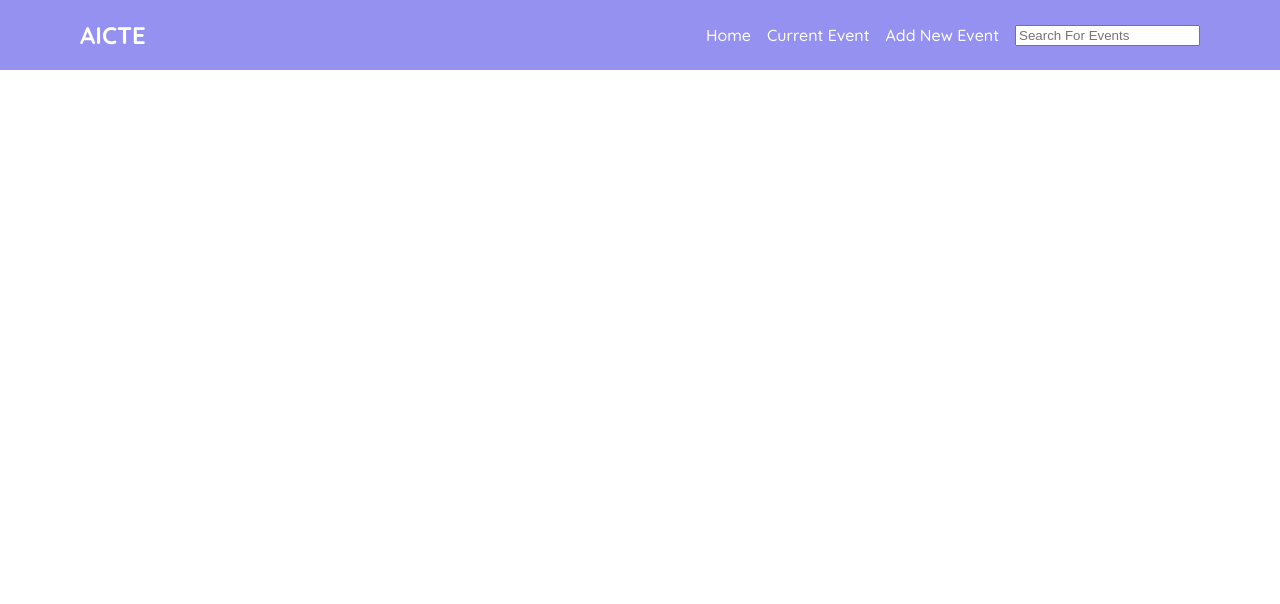
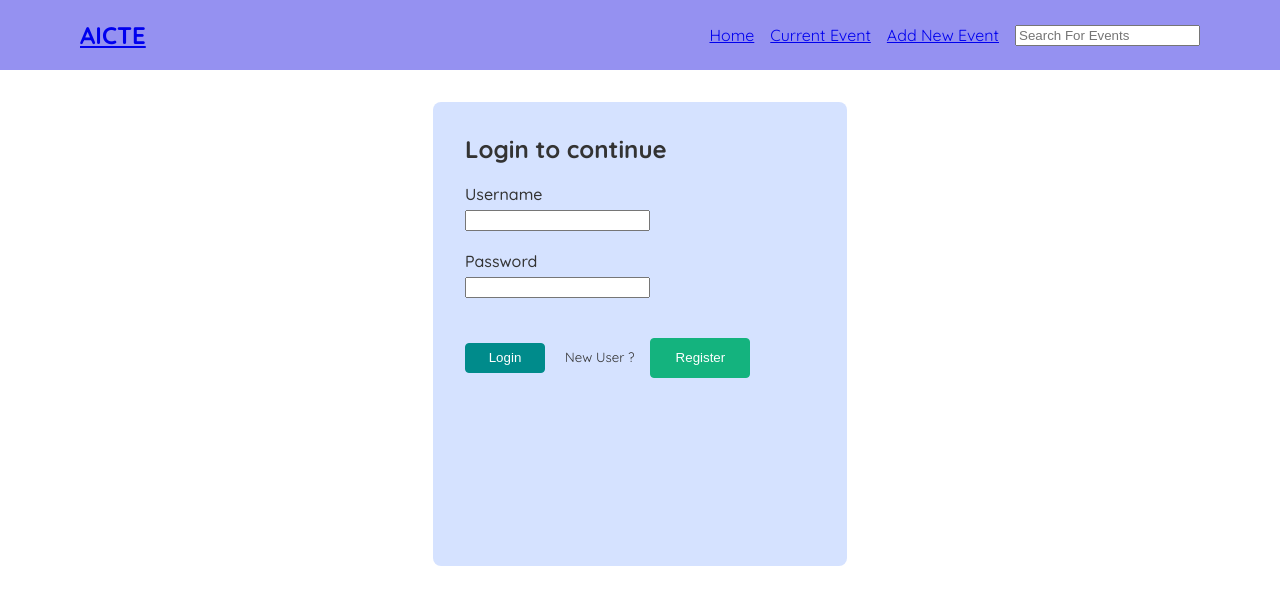
Before and after one commit to Purshupro/aicte-activity, a React (Create React App) app: page /signin in a window 1280 px wide. Shown: the top 604 px of the page. Built offline with nearby package versions, Linux system fonts and the light colour scheme; the HTML template or start-up script is replaced by a standard one.

Commit message:
Routing and Home Page added

```diff
--- a/src/App.js
+++ b/src/App.js
@@ -2,18 +2,26 @@ import Navbar from './Navbar';
 import Registration from './components/Register';
 import { BrowserRouter as Router, Route, Switch } from 'react-router-dom';
 import Dashboard from './components/Dashboard/Dashboard';
+import Login from './components/Login';
+import Home from './components/Home/Home';
 
 function App() {
   return (
     <div className="App">
-      <Navbar />
       <Router>
+        <Navbar />
         <Switch>
+          <Route path="/signin">
+            <Login />
+          </Route>
           <Route path="/signup">
             <Registration />
           </Route>
           <Route path="/dashboard">
             <Dashboard />
+          </Route>
+          <Route path="/">
+            <Home />
           </Route>
         </Switch>
       </Router>
--- a/src/Navbar.js
+++ b/src/Navbar.js
@@ -1,12 +1,14 @@
+import { Link } from "react-router-dom";
+
 const Navbar = () => {
     return (
         <nav className="navbar">
             <div className="navContainer">
-                <h1 className="logo">AICTE</h1>
+                <h1 className="logo"><Link to="/">AICTE</Link></h1>
                 <ul className="menuItems">
-                    <li className="item"><a href="/">Home</a></li>
-                    <li className="item"><a href="/current-event">Current Event</a></li>
-                    <li className="item"><a href="/create-event">Add New Event</a></li>
+                    <Link to="/"><li className="item">Home</li></Link>
+                    <Link to="/current-event"><li className="item">Current Event</li></Link>
+                    <Link to="/create-event"><li className="item">Add New Event</li></Link>
                     <li className="item"><input type="search" name="searchBox" id="searchBox" placeholder="Search For Events"/></li>
                 </ul>
             </div>
--- /dev/null
+++ b/src/components/Home/Home.js
@@ -0,0 +1,14 @@
+import { Link } from 'react-router-dom';
+
+const Home = () => {
+  return(
+      <div className="mainContainer">
+          <h1>Welcome to AICTE</h1>
+
+          <Link to="/signin"><button className="loginBtn">Login</button></Link>
+          <Link to="/signup"><button className="registerBtn">Register</button></Link>
+      </div>
+  );
+}
+
+export default Home;
--- a/src/components/Login.js
+++ b/src/components/Login.js
@@ -1,13 +1,15 @@
+import { Link } from "react-router-dom";
+
 const Login = () => {
 
-    const loginUser = () => {
-        console.log('user');
-    }
+    // const loginUser = () => {
+    //     console.log('user');
+    // }
 
     return (
         <div className="login-register">
             <h2>Login to continue</h2>
-            <form action={ loginUser } method="post">
+            <form action="" method="post">
                 <div className="formInput">
                     <label htmlFor="userName">Username</label>
                     <div>
@@ -20,8 +22,12 @@ const Login = () => {
                         <input type="password" name="password" id="password" />
                     </div>
                 </div>
-                <div>
+                <div className="buttonContainer">
                     <button type="submit" className="loginBtn">Login</button>
+                    <span className="loginBtnContainer">
+                        <small>New User ?</small>
+                        <Link to="/signup"><button className="registerBtn">Register</button></Link>
+                    </span>
                 </div>
             </form>
         </div>
--- a/src/components/Register.js
+++ b/src/components/Register.js
@@ -1,13 +1,15 @@
+import { Link } from "react-router-dom";
+
 const Registration = () => {
 
-    const registerUser = () => {
-        console.log('user');
-    }
+    // const registerUser = () => {
+    //     console.log('user');
+    // }
 
     return (
         <div className="login-register">
             <h2>Register for a new account</h2>
-            <form action={registerUser} method="post">
+            <form action="" method="post">
                 <div className="formInput">
                     <label htmlFor="userName">Username</label>
                     <div>
@@ -30,7 +32,7 @@ const Registration = () => {
                     <button type="submit" className="registerBtn">Register</button>
                     <span className="loginBtnContainer">
                         <small>Already Registered ?</small>
-                        <button className="loginBtn">Login</button>
+                        <Link to="/signin"><button className="loginBtn">Login</button></Link>
                     </span>
                 </div>
             </form>
--- a/src/index.css
+++ b/src/index.css
@@ -103,3 +103,14 @@ code {
   border: none;
   border: 1px solid darkcyan;
 }
+
+.mainContainer {
+  /* background: url(./assets/images/education.jpg) no-repeat;
+  background-position: center;
+  background-size: cover; */
+  text-align: center;
+}
+
+.mainContainer .registerBtn {
+  margin-left: 20px;
+}
```
Also changed, not shown: src/assets/images/education.jpg (added).
